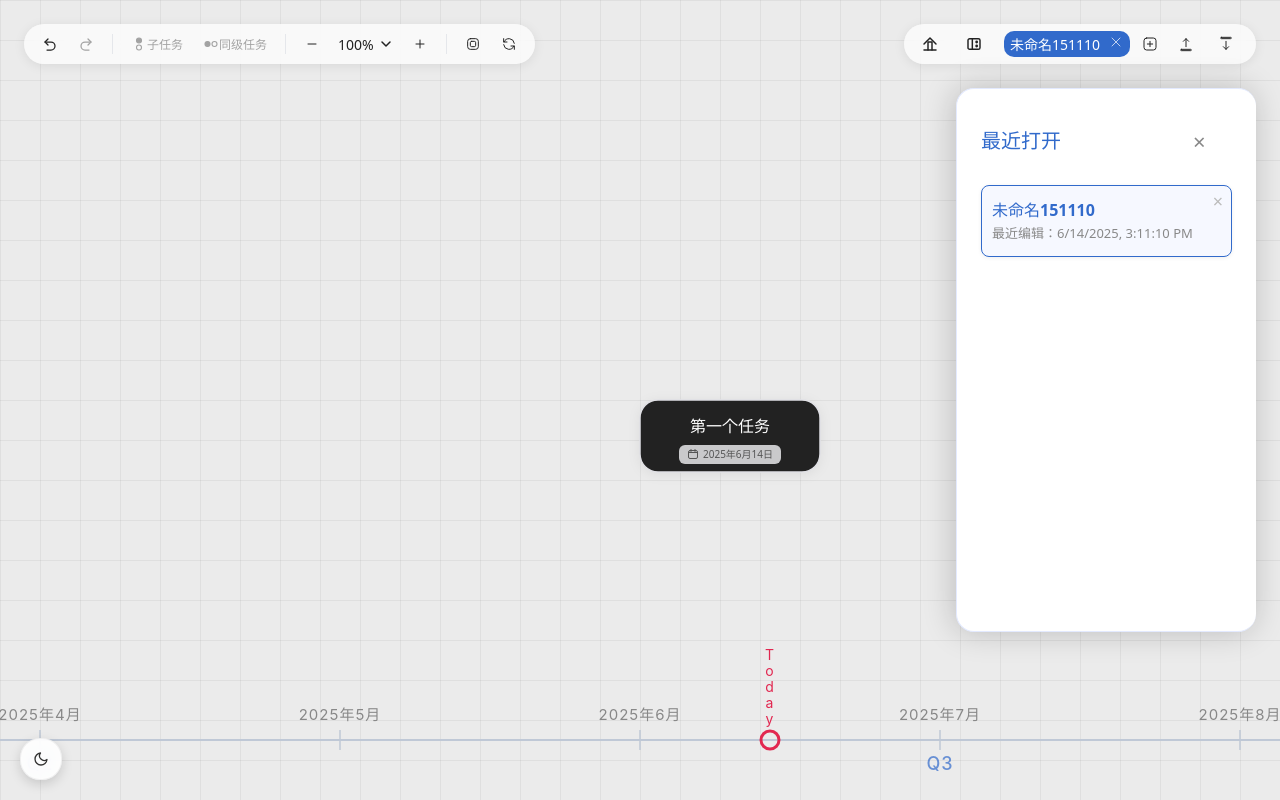
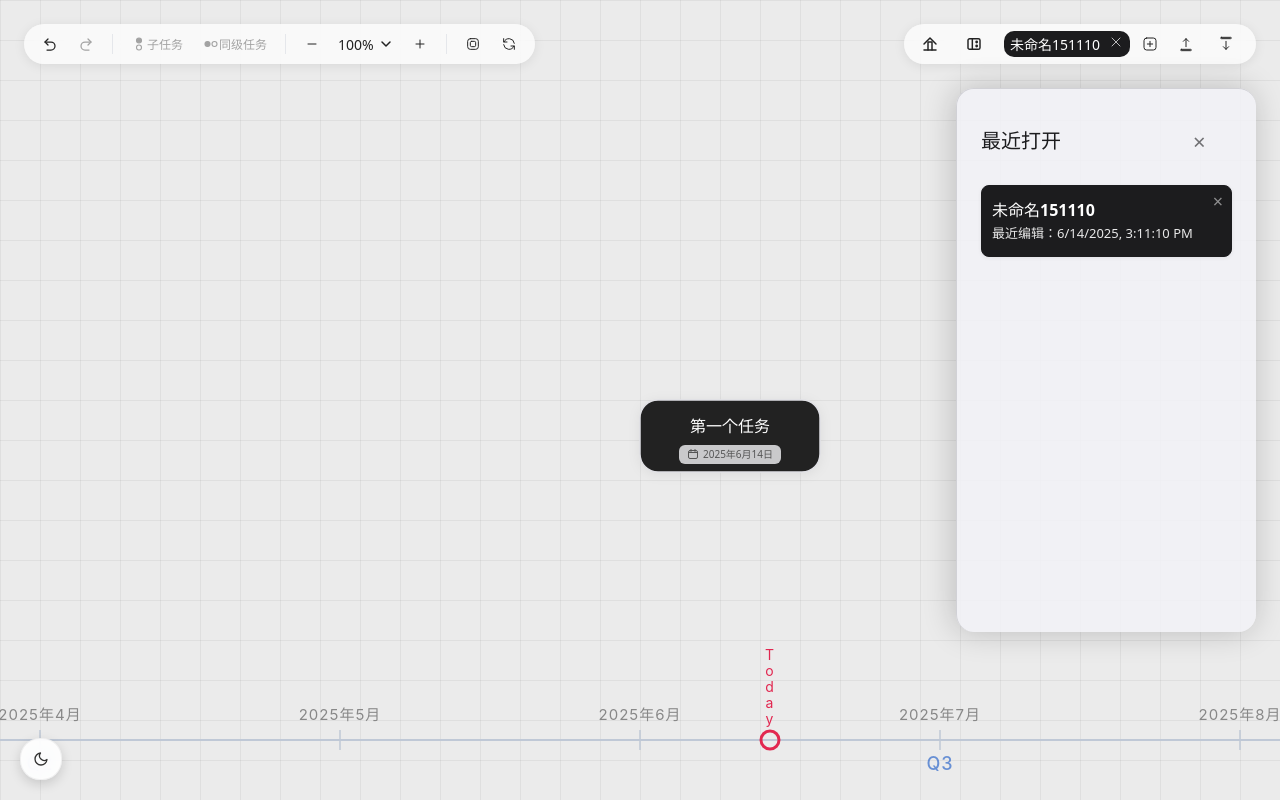
Before and after one commit to mooyucc/MooFlow-Web, a React (Vite) app: page / in a window 1280 px wide. Both pictures are taken after a click on the button 929 px from the left and 44 px from the top of the page. Built offline with nearby package versions, Linux system fonts and the light colour scheme.

Commit message:
250621代码更新

```diff
--- a/src/components/CanvasFileToolbar.jsx
+++ b/src/components/CanvasFileToolbar.jsx
@@ -447,8 +447,8 @@ const CanvasFileToolbar = ({
               padding: '1px 6px',
               marginRight: 2,
               borderRadius: 10,
-              background: file.id === activeFileId ? '#316acb' : 'transparent',
-              color: file.id === activeFileId ? '#fff' : 'var(--tab-text-color, #333)',
+              background: file.id === activeFileId ? 'var(--accent-color)' : 'transparent',
+              color: file.id === activeFileId ? '#fff' : 'var(--filebar-text)',
               fontWeight: 500,
               display: 'flex',
               alignItems: 'center',
@@ -474,11 +474,11 @@ const CanvasFileToolbar = ({
                   maxWidth: 120,
                   fontSize: 14,
                   fontWeight: 400,
-                  border: '1px solid #316acb',
+                  border: '1px solid var(--accent-color)',
                   borderRadius: 4,
                   padding: '2px 6px',
                   outline: 'none',
-                  color: '#316acb',
+                  color: 'var(--accent-color)',
                   background: '#fff',
                   marginRight: 4
                 }}
@@ -587,8 +587,8 @@ const CanvasFileToolbar = ({
             right: 0,
             width: 300,
             height: 'calc(100vh - 256px)',
-            // VisionOS毛玻璃半透明背景
-            background: 'rgba(255,255,255,1)',
+            background: 'var(--filebar-bg)',
+            color: 'var(--filebar-text)',
             backdropFilter: 'blur(48px) saturate(1.5)',
             WebkitBackdropFilter: 'blur(48px) saturate(1.5)',
             boxShadow: '-2px 0 32px #0003',
@@ -596,7 +596,7 @@ const CanvasFileToolbar = ({
             padding: 24,
             overflowY: 'auto',
             transition: 'transform 0.35s cubic-bezier(.4,1.6,.4,1), opacity 0.25s',
-            borderLeft: '1.5px solid #e3eaff',
+            borderLeft: '1px solid var(--filebar-border)',
             display: 'flex',
             flexDirection: 'column',
             borderRadius: '18px 18px 18px 18px',
@@ -604,21 +604,20 @@ const CanvasFileToolbar = ({
             opacity: recentPopupVisible ? 1 : 0,
             transform: recentPopupVisible ? 'translateX(0)' : 'translateX(100%)',
             // 视觉细节
-            borderTop: '1.5px solid #e3eaff',
-            borderBottom: '1.5px solid #e3eaff',
+            borderTop: '1px solid var(--filebar-border)',
             boxSizing: 'border-box',
           }}
         >
           <div style={{ display: 'flex', alignItems: 'center', marginBottom: 16 }}>
-            <span style={{ fontSize: 20, fontWeight: 700, color: '#316acb', flex: 1 }}>最近打开</span>
+            <span style={{ fontSize: 20, fontWeight: 700, color: 'var(--filebar-text)', flex: 1 }}>最近打开</span>
             <button
-              style={{ background: 'none', border: 'none', fontSize: 22, cursor: 'pointer', color: '#888' }}
+              style={{ background: 'none', border: 'none', fontSize: 22, cursor: 'pointer', color: 'var(--filebar-text)', opacity: 0.6 }}
               onClick={() => setShowRecent(false)}
               title="关闭"
             >×</button>
           </div>
           {recentFiles.length === 0 ? (
-            <div style={{ color: '#aaa', textAlign: 'center', marginTop: 60 }}>暂无最近打开文件</div>
+            <div style={{ color: 'var(--filebar-text)', opacity: 0.6, textAlign: 'center', marginTop: 60 }}>暂无最近打开文件</div>
           ) : (
             recentFiles.map(file => (
               <div
@@ -627,10 +626,10 @@ const CanvasFileToolbar = ({
                   padding: '12px 10px',
                   borderRadius: 8,
                   marginBottom: 10,
-                  background: '#f6f8ff',
+                  background: file.id === activeFileId ? 'var(--accent-color)' : 'var(--card-bg)',
                   boxShadow: '0 1px 4px #0001',
                   cursor: 'pointer',
-                  border: file.id === activeFileId ? '1.5px solid #316acb' : '1.5px solid #e3eaff',
+                  border: file.id === activeFileId ? '1.5px solid var(--accent-color)' : '1.5px solid var(--filebar-border)',
                   display: 'flex',
                   flexDirection: 'column',
                   position: 'relative',
@@ -646,20 +645,27 @@ const CanvasFileToolbar = ({
                     right: 8,
                     background: 'none',
                     border: 'none',
-                    color: '#bbb',
+                    color: file.id === activeFileId ? '#fff' : 'var(--filebar-text)',
+                    opacity: 0.5,
                     fontSize: 18,
                     cursor: 'pointer',
                     zIndex: 2,
                     padding: 0,
                     lineHeight: 1,
-                    transition: 'color 0.2s',
+                    transition: 'color 0.2s, opacity 0.2s',
                   }}
                   title="从列表中移除"
-                  onMouseEnter={e => (e.currentTarget.style.color = '#f44336')}
-                  onMouseLeave={e => (e.currentTarget.style.color = '#bbb')}
+                  onMouseEnter={e => {
+                    e.currentTarget.style.color = '#f44336';
+                    e.currentTarget.style.opacity = '1';
+                  }}
+                  onMouseLeave={e => {
+                    e.currentTarget.style.color = file.id === activeFileId ? '#fff' : 'var(--filebar-text)';
+                    e.currentTarget.style.opacity = '0.5';
+                  }}
                 >×</button>
-                <span style={{ fontWeight: 600, color: '#316acb', fontSize: 16 }}>{file.name}</span>
-                <span style={{ color: '#888', fontSize: 13, marginTop: 2 }}>最近编辑：{file.lastOpen ? new Date(file.lastOpen).toLocaleString() : ''}</span>
+                <span style={{ fontWeight: 600, color: file.id === activeFileId ? '#fff' : 'var(--filebar-text)', fontSize: 16 }}>{file.name}</span>
+                <span style={{ color: file.id === activeFileId ? '#fff' : 'var(--filebar-text)', opacity: file.id === activeFileId ? 0.9 : 0.7, fontSize: 13, marginTop: 2 }}>最近编辑：{file.lastOpen ? new Date(file.lastOpen).toLocaleString() : ''}</span>
               </div>
             ))
           )}
--- a/src/components/FormatSidebar.jsx
+++ b/src/components/FormatSidebar.jsx
@@ -220,15 +220,14 @@ const FormatSidebar = ({
         padding: 0,
         overflowY: 'auto',
         transition: 'transform 0.35s cubic-bezier(.4,1.6,.4,1), opacity 0.25s',
-        borderLeft: '1.5px solid var(--sidebar-border)',
+        borderLeft: '1px solid var(--sidebar-border)',
         display: 'flex',
         flexDirection: 'column',
         borderRadius: '18px 18px 18px 18px',
         marginBottom: 0,
         opacity: popupVisible ? 1 : 0,
         transform: popupVisible ? 'translateX(0)' : 'translateX(100%)',
-        borderTop: '1.5px solid var(--sidebar-border)',
-        borderBottom: '1.5px solid var(--sidebar-border)',
+        borderTop: '1px solid var(--sidebar-border)',
         boxSizing: 'border-box',
         fontFamily: 'inherit',
       }}
@@ -243,7 +242,7 @@ const FormatSidebar = ({
             marginTop: 8,
             marginBottom: 0,
             border: 'none',
-            background: tab === 'canvas' ? 'var(--sidebar-bg)' : 'transparent',
+            background: 'transparent',
             color: tab === 'canvas' ? 'var(--sidebar-text)' : 'var(--sidebar-text)',
             fontWeight: tab === 'canvas' ? 700 : 500,
             fontSize: 14,
@@ -262,7 +261,7 @@ const FormatSidebar = ({
             marginTop: 8,
             marginBottom: 0,
             border: 'none',
-            background: tab === 'style' ? 'var(--sidebar-bg)' : 'transparent',
+            background: 'transparent',
             color: tab === 'style' ? 'var(--sidebar-text)' : 'var(--sidebar-text)',
             fontWeight: tab === 'style' ? 700 : 500,
             fontSize: 14,
@@ -543,12 +542,12 @@ const FormatSidebar = ({
                                 gap: 4,
                                 padding: '0 4px',
                                 borderRadius: 6,
-                                background: isHovered ? 'var(--dropdown-hover-bg)' : (isSelected ? 'var(--shape-bg)' : 'transparent'),
+                                background: (isHovered || isSelected) ? 'var(--shape-hover-bg)' : 'transparent',
                                 cursor: 'pointer',
-                                color: 'var(--dropdown-text)',
+                                color: (isHovered || isSelected) ? 'var(--shape-hover-text)' : 'var(--dropdown-text)',
                                 fontSize: 13,
                                 fontWeight: isSelected ? 700 : 400,
-                                transition: 'background 0.18s',
+                                transition: 'background 0.18s, color 0.18s',
                                 height: 28,
                               }}
                             >
--- a/src/index.css
+++ b/src/index.css
@@ -16,17 +16,23 @@
   -webkit-font-smoothing: antialiased;
   -moz-osx-font-smoothing: grayscale;
 
-  --sidebar-bg: #f2f2f7; /* 浅色模式下，类似 macOS 窗口背景 */
+  --sidebar-bg: rgba(242, 242, 247, 0.92); /* 浅色模式下，类似 macOS 窗口背景 */
   --sidebar-text: #1c1c1e;  /* 浅色模式下，主文本色 */
   --sidebar-border: #d1d1d6; /* 浅色模式下，边框色 */
+  --filebar-bg: rgba(242, 242, 247, 0.85);
+  --filebar-text: #1c1c1e;
+  --filebar-border: #d1d1d6;
+  --accent-color: #1c1c1e;
   --shape-stroke: #3a3a3c; /* 浅色模式下，形状描边色 */
   --shape-bg: #ffffff; /* 浅色模式下，形状背景色 */
   --dropdown-bg: #ffffff;         /* 浅色模式下，下拉菜单背景 */
   --dropdown-text: #1c1c1e;    /* 浅色模式下，下拉菜单文字 */
   --dropdown-border: #d1d1d6;  /* 浅色模式下，下拉菜单边框 */
   --dropdown-hover-bg: #f5f5f7; /* 浅色模式下，下拉菜单悬停色，macOS风格 */
+  --shape-hover-bg: #559dfc; /* 浅色模式下，形状选择器悬停背景色（蓝色高亮） */
+  --shape-hover-text: #fff; /* 浅色模式下，形状选择器悬停文字颜色 */
   --tab-underline: #333; /* 浅色模式下，标签底部线条色 */
-  --card-bg: rgba(255, 255, 255, 0.7);
+  --card-bg: #f5f5f7;
   --button-border: rgba(0, 0, 0, 0.12);
   --button-hover-bg: rgba(0, 0, 0, 0.05);
 }
@@ -35,17 +41,23 @@
   :root {
     color: rgba(242,242,247,0.85); /* 主文本色，深色更柔和 */
     background-color: #1c1c1e; /* 深色模式下，macOS窗口背景色 */
-    --sidebar-bg: #222323; /* 深色模式下，类似 macOS 窗口背景 */
+    --sidebar-bg: rgba(34, 35, 35, 0.92); /* 深色模式下，类似 macOS 窗口背景 */
     --sidebar-text: #f2f2f7; /* 深色模式下，主文本色 */
     --sidebar-border: #464646; /* 深色模式下，边框色 */
+    --filebar-bg: rgba(34, 35, 35, 0.85);
+    --filebar-text: #f2f2f7;
+    --filebar-border: #464646;
+    --accent-color: #1c1c1e; /* 深色模式下的强调色 */
     --shape-stroke: #f2f2f7; /* 深色模式下，形状描边色 */
     --shape-bg: #2c2c2e; /* 深色模式下，形状背景色 */
     --dropdown-bg: #242426;    /* 深色模式下，下拉菜单背景 */
     --dropdown-text: #f2f2f7;  /* 深色模式下，下拉菜单文字 */
     --dropdown-border: #3a3a3c;/* 深色模式下，下拉菜单边框 */
     --dropdown-hover-bg: #35363a; /* 深色模式下，下拉菜单悬停色，macOS风格 */
+    --shape-hover-bg: #478ce2; /* 深色模式下，形状选择器悬停背景色（蓝色高亮） */
+    --shape-hover-text: #fff; /* 深色模式下，形状选择器悬停文字颜色 */
     --tab-underline: #fff; /* 深色模式下，标签底部线条色 */
-    --card-bg: rgba(40, 40, 40, 0.7);
+    --card-bg: #222323;
     --button-border: rgba(255, 255, 255, 0.12);
     --button-hover-bg: rgba(255, 255, 255, 0.05);
   }
```
